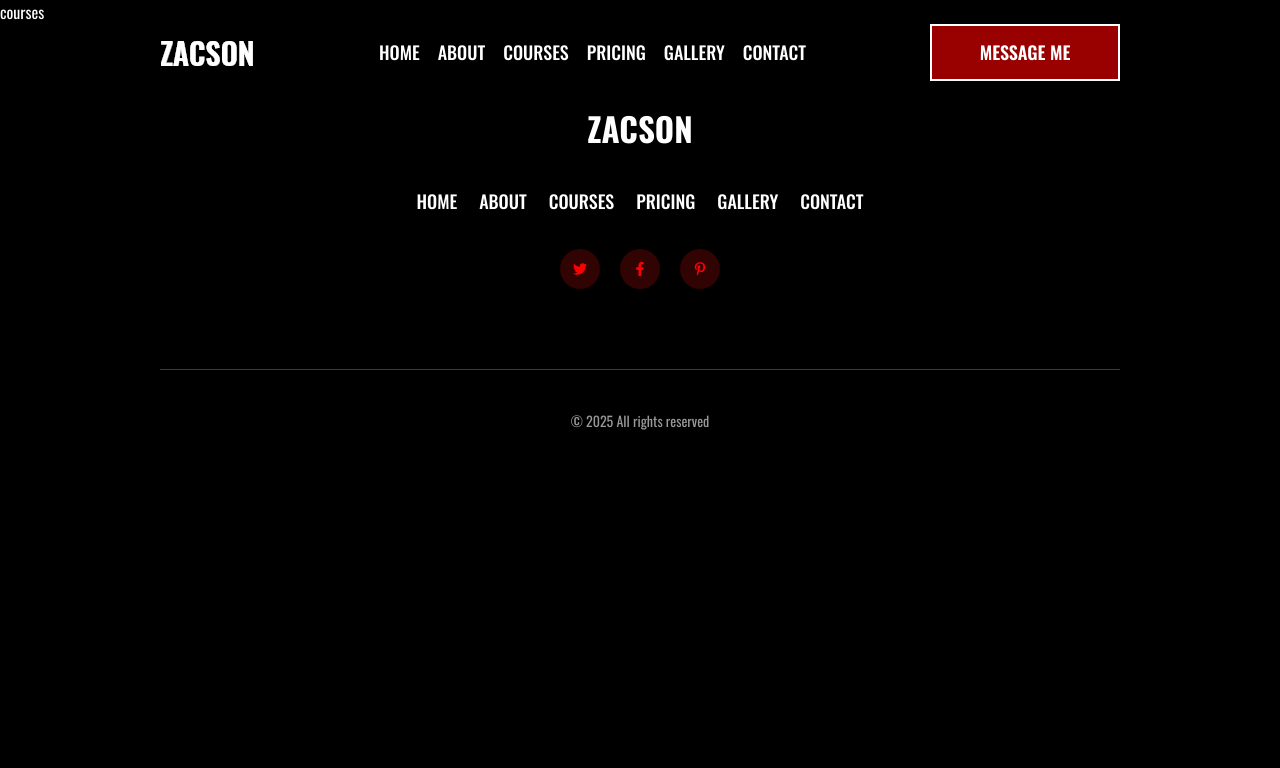
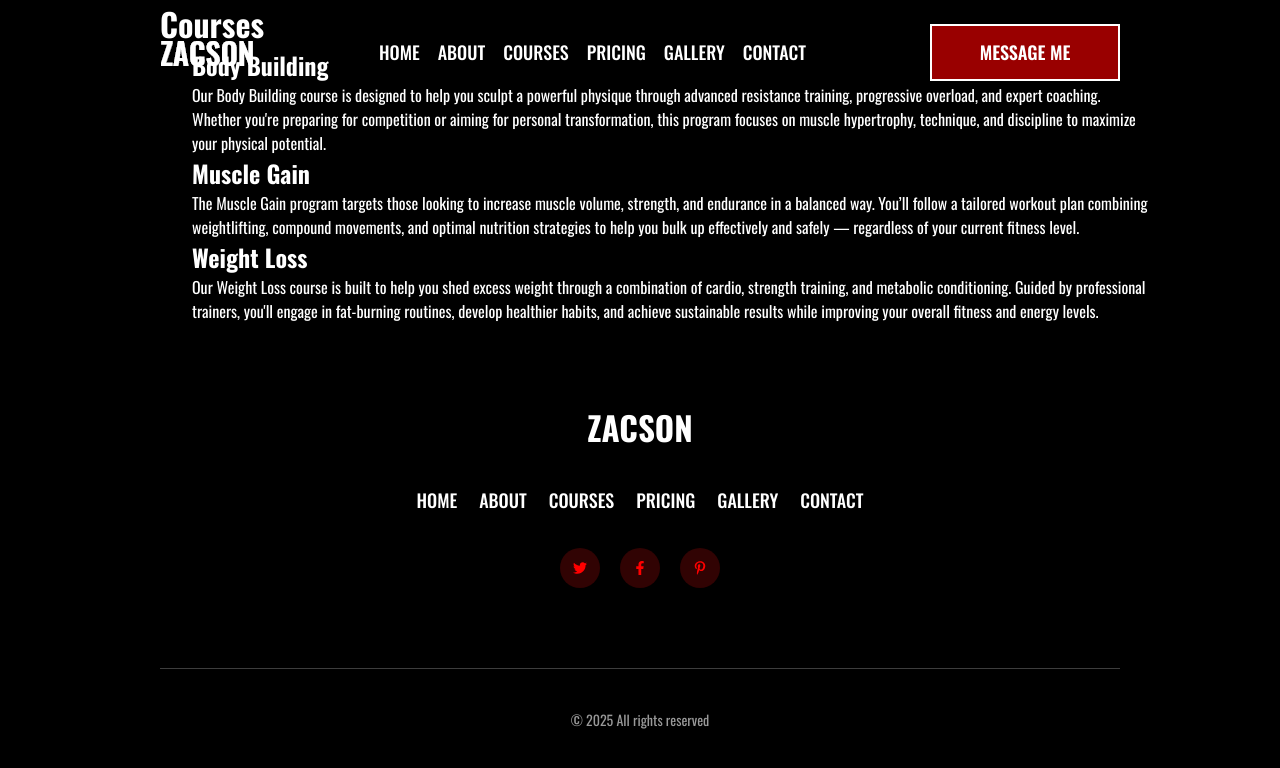
Before and after one commit to Ssovelich/Zacson-Website, a Next.js app: page /courses in a window 1280 px wide. Shown: the top 768 px of the page. Built offline with nearby package versions, Linux system fonts and the light colour scheme.

Commit message:
added json for cursses

```diff
--- /dev/null
+++ b/src/app/courses/coursesData.json
@@ -0,0 +1,20 @@
+[
+  {
+    "id": "body-building",
+    "title": "Body Building",
+    "description": "Our Body Building course is designed to help you sculpt a powerful physique through advanced resistance training, progressive overload, and expert coaching. Whether you're preparing for competition or aiming for personal transformation, this program focuses on muscle hypertrophy, technique, and discipline to maximize your physical potential.",
+    "image": "team1.png"
+  },
+  {
+    "id": "muscle-gain",
+    "title": "Muscle Gain",
+    "description": "The Muscle Gain program targets those looking to increase muscle volume, strength, and endurance in a balanced way. You’ll follow a tailored workout plan combining weightlifting, compound movements, and optimal nutrition strategies to help you bulk up effectively and safely — regardless of your current fitness level.",
+    "image": "team2.png"
+  },
+  {
+    "id": "weight-loss",
+    "title": "Weight Loss",
+    "description": "Our Weight Loss course is built to help you shed excess weight through a combination of cardio, strength training, and metabolic conditioning. Guided by professional trainers, you'll engage in fat-burning routines, develop healthier habits, and achieve sustainable results while improving your overall fitness and energy levels.",
+    "image": "team3.png"
+  }
+]
--- a/src/app/courses/page.js
+++ b/src/app/courses/page.js
@@ -1,9 +1,24 @@
-import React from 'react'
+import styles from "@/./styles/pages/CoursesPage.module.css";
+import coursesData from "./coursesData.json";
 
 const CoursesPage = () => {
   return (
-    <div>courses</div>
-  )
-}
+    <>
+      <div className={styles.bg}>
+        <h1 className={`container ${styles.title}`}>Courses</h1>
+      </div>
+      <div className={`container ${styles.coursesContent}`}>
+        <div className={`container ${styles.list}`}>
+          {coursesData.map((cours) => (
+            <article key={cours.id} className={styles.item}>
+              <h2 className={styles.itemTitle}>{cours.title}</h2>
+              <p className={styles.itemText}>{cours.description}</p>
+            </article>
+          ))}
+        </div>
+      </div>
+    </>
+  );
+};
 
-export default CoursesPage
+export default CoursesPage;
--- a/src/components/Home/Hero.jsx
+++ b/src/components/Home/Hero.jsx
@@ -41,7 +41,7 @@ const Hero = () => {
           variant="fill"
           href="/courses"
         >
-          My Courses
+         View Courses
         </AnimatedLinkFill>
       </div>
     </section>
```
Also changed, not shown: src/app/message/page.js (added, +18 -0 lines), src/components/Home/WhatIOffer.jsx (+5 -6 lines), src/styles/pages/CoursesPage.module.css (added), src/styles/pages/MessagePage.module.css (added).
